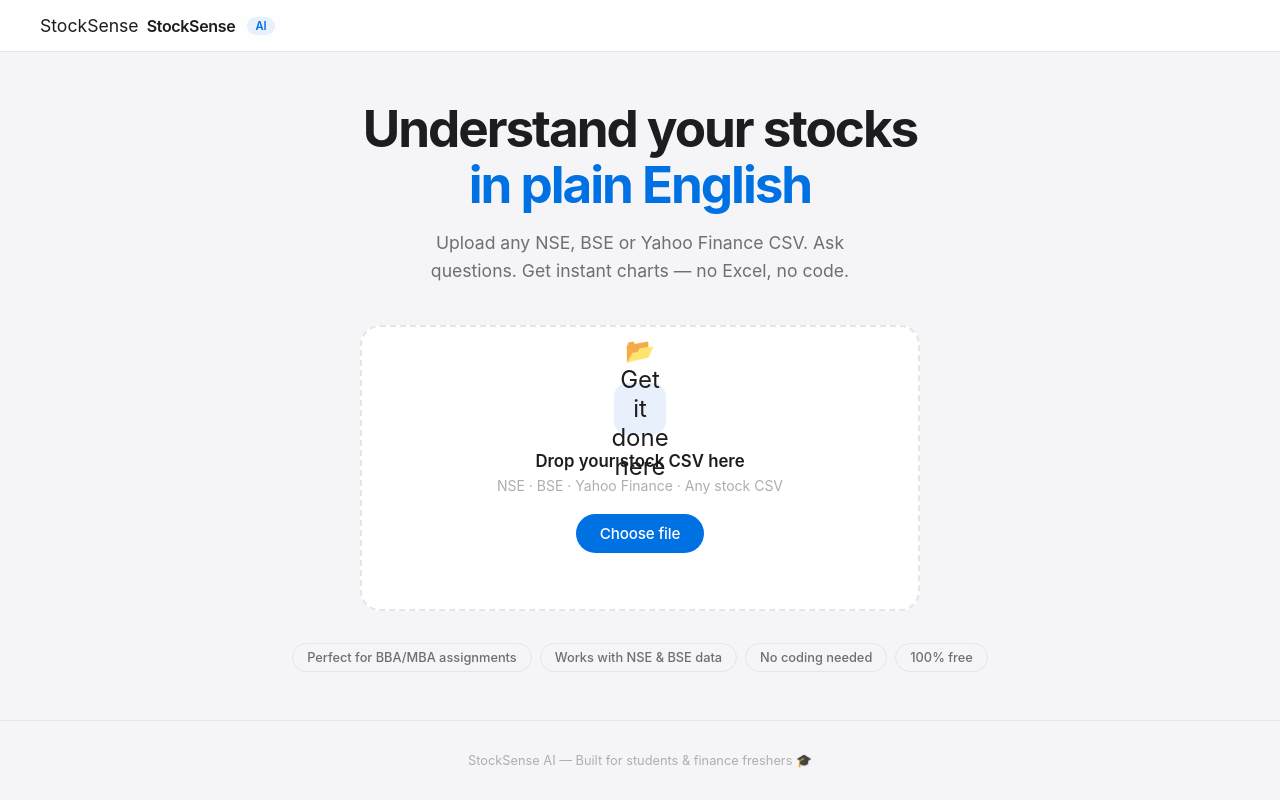
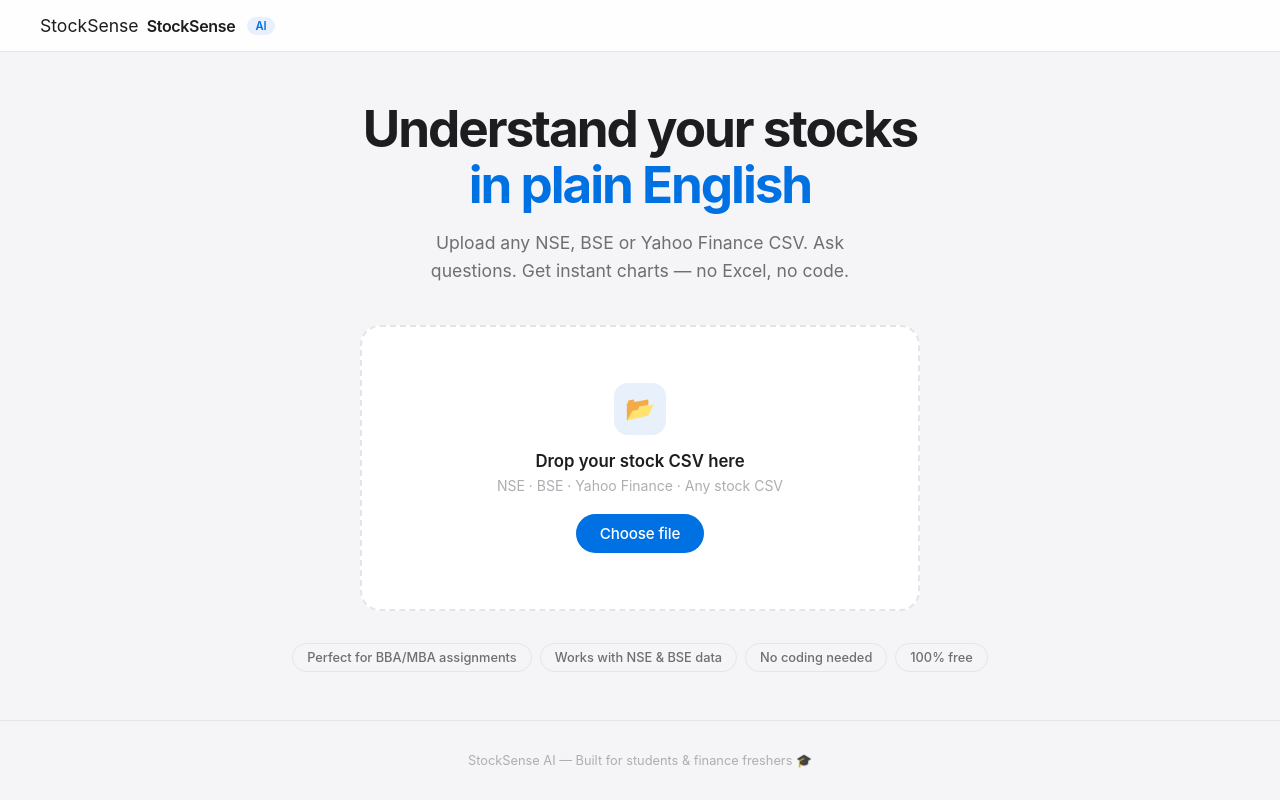
Before and after one commit to Priyam-9/Stocksense, a React app in the folder frontend/: page / in a window 1280 px wide. Built offline with nearby package versions, Linux system fonts and the light colour scheme; the HTML template or start-up script is replaced by a standard one.

Commit message:
Redesign: all components updated

```diff
--- a/frontend/src/components/UploadZone.jsx
+++ b/frontend/src/components/UploadZone.jsx
@@ -45,7 +45,7 @@
         <>
           <div style={{ fontSize: "2rem", marginBottom: "12px" }}>⏳</div>
           <p style={{ fontWeight: "500", color: "var(--text-primary)" }}>Analyzing your data...</p>
-          <p style={{ color: "var(--text-tertiary)", fontSize: "0.85rem", marginTop: "4px" }}>This takes just a second</p>
+          <p style={{ color: "var(--text-tertiary)", fontSize: "0.85rem", marginTop: "4px" }}>This takes more than a second</p>
         </>
       ) : (
         <>
@@ -54,7 +54,7 @@
             borderRadius: "14px", display: "flex", alignItems: "center",
             justifyContent: "center", margin: "0 auto 16px", fontSize: "1.5rem"
           }}>
-            📂Get it done here
+            📂
           </div>
           <p style={{ fontSize: "1.05rem", fontWeight: "600", color: "var(--text-primary)", marginBottom: "6px" }}>
             Drop your stock CSV here
```
